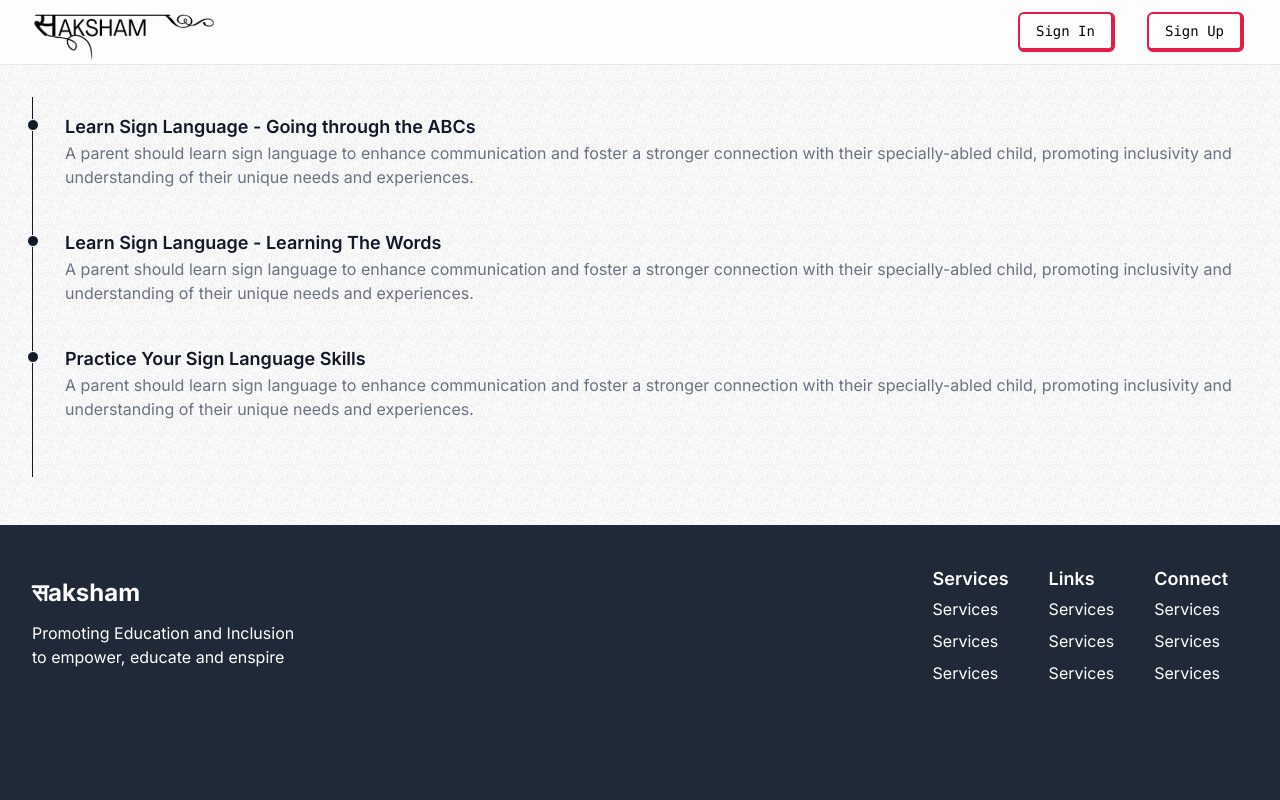
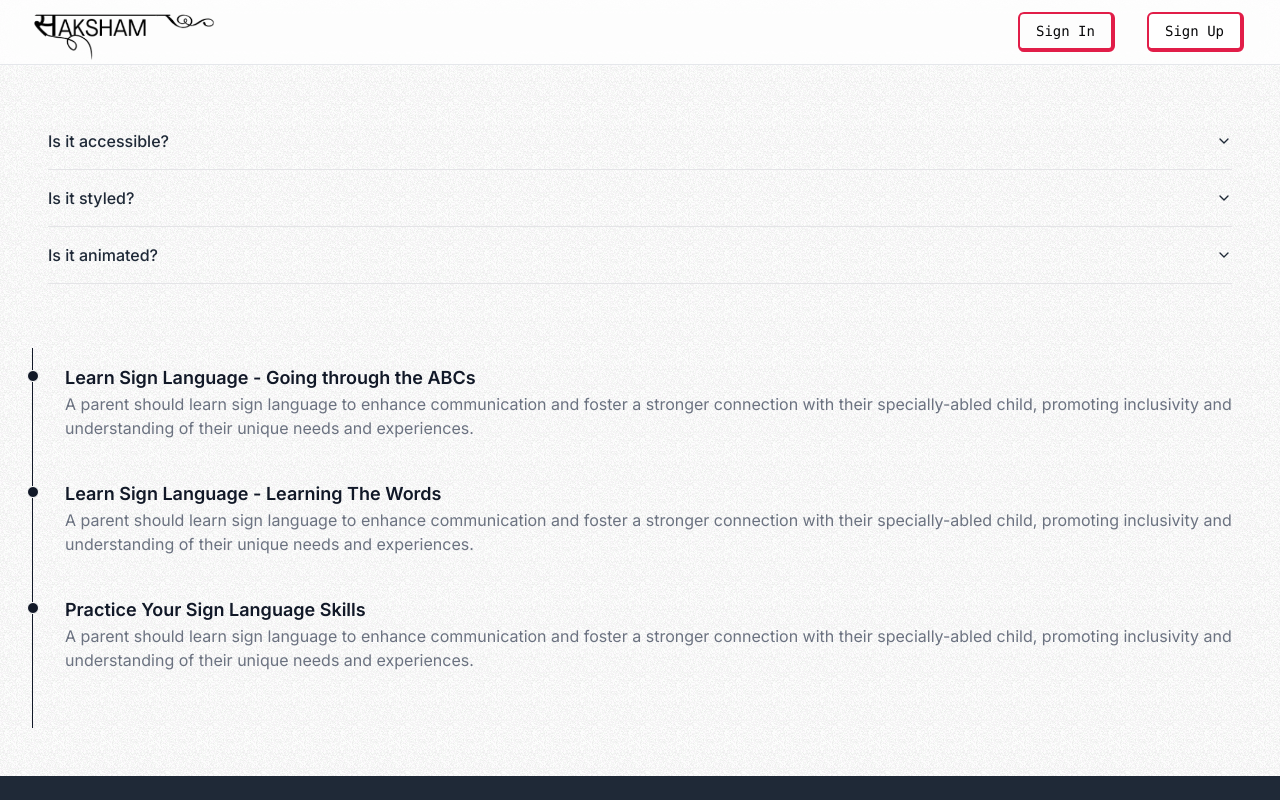
Before and after one commit to Chaitanyarai899/Saksham-Web, a Next.js app: page /education in a window 1280 px wide. Shown: the top 800 px of the page. Built offline with nearby package versions, Linux system fonts and the light colour scheme; no server answers.

Commit message:
Added Accordian

```diff
--- a/src/app/education/page.tsx
+++ b/src/app/education/page.tsx
@@ -8,9 +8,41 @@
   DropdownMenuTrigger,
 } from "@/components/ui/dropdown-menu"
 import Link from 'next/link';
+import {
+  Accordion,
+  AccordionContent,
+  AccordionItem,
+  AccordionTrigger,
+} from "@/components/ui/accordion"
 
 const education = () => {
   return (
+    <div>
+        <div className='text-gray-800 m-4 p-8 divide-black'>
+            <Accordion type="single" collapsible className="w-full">
+            <AccordionItem value="item-1">
+                <AccordionTrigger>Is it accessible?</AccordionTrigger>
+                <AccordionContent>
+                Yes. It adheres to the WAI-ARIA design pattern.
+                </AccordionContent>
+            </AccordionItem>
+            <AccordionItem value="item-2">
+                <AccordionTrigger>Is it styled?</AccordionTrigger>
+                <AccordionContent>
+                Yes. It comes with default styles that matches the other
+                components&apos; aesthetic.
+                </AccordionContent>
+            </AccordionItem>
+            <AccordionItem value="item-3">
+                <AccordionTrigger>Is it animated?</AccordionTrigger>
+                <AccordionContent>
+                Yes. It&apos;s animated by default, but you can disable it if you
+                prefer.
+                </AccordionContent>
+            </AccordionItem>
+            </Accordion>
+        </div>
+
     <ol className="relative p-4 m-8 border-s border-gray-900 dark:border-gray-700">
       <li className="mb-10 ms-4">
         <div className="absolute w-3 h-3 bg-gray-900 rounded-full mt-1.5 -start-1.5 border border-white dark:border-gray-900 dark:bg-gray-700"></div>
@@ -119,6 +151,8 @@
         </p>
       </li>
     </ol>
+    </div>
+
   );
 };
 
```
